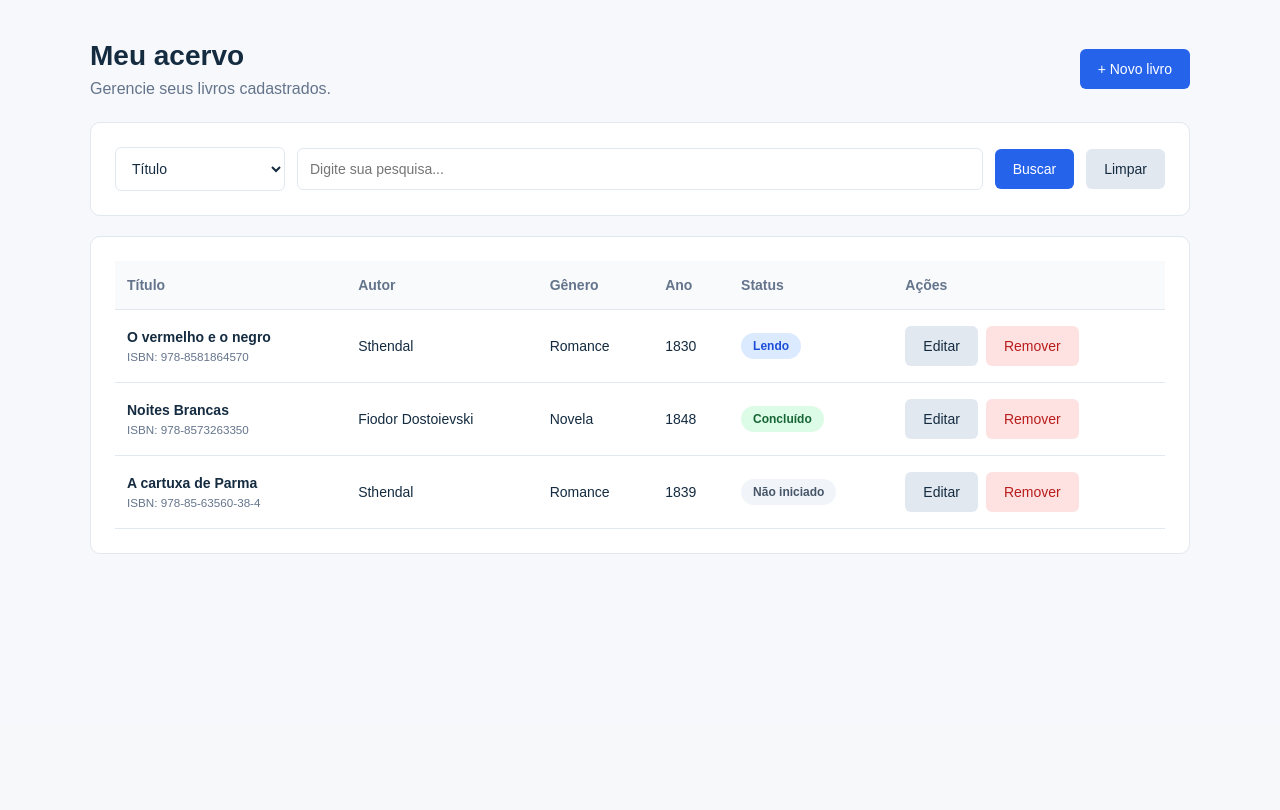
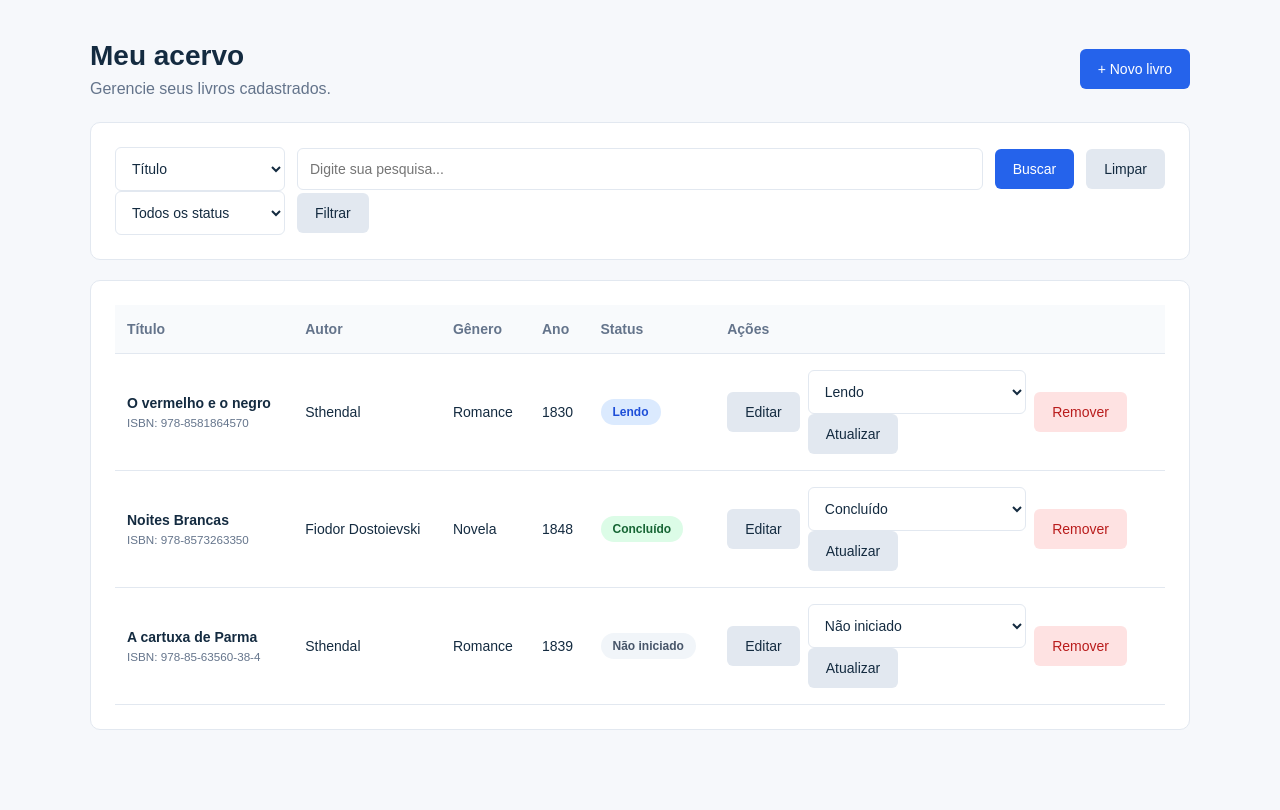
Before and after one commit to C14-Inatel-2026-2/Imersos, a Flask app: page /livros in a window 1280 px wide. Shown: the part 75-885 px from the top of the page. Before the commit the page ends 629 px from the top, so only its background shows below. Run offline with Flask 3, Linux system fonts and the light colour scheme; some libraries are stand-ins or nearby versions.

Commit message:
feat: adiciona alteracao e filtro de status de leitura na interface web

```diff
--- a/app.py
+++ b/app.py
@@ -43,6 +43,7 @@ def index():
 def listar_livros():
     termo = request.args.get("termo", "").strip()
     campo = request.args.get("campo", "titulo").strip().lower()
+    status = request.args.get("status", "").strip()
     erro_busca = None
 
     try:
@@ -56,6 +57,18 @@ def listar_livros():
         else:
             livros = service.listar_livros()
 
+        if status:
+            isbns_com_status = {
+                livro.isbn
+                for livro in service.filtrar_por_status(status)
+            }
+
+            livros = [
+                livro
+                for livro in livros
+                if livro.isbn in isbns_com_status
+            ]
+
     except ValueError as erro:
         livros = []
         erro_busca = str(erro)
@@ -65,8 +78,27 @@ def listar_livros():
         livros=livros,
         termo=termo,
         campo=campo,
+        status=status,
         erro_busca=erro_busca
     )
+
+
+@app.post("/livros/<isbn>/status")
+def alterar_status_livro(isbn):
+    novo_status = request.form.get("status_leitura", "").strip()
+
+    try:
+        service.alterar_status(isbn, novo_status)
+
+        flash(
+            "Status de leitura atualizado com sucesso!",
+            "sucesso"
+        )
+
+    except ValueError as erro:
+        flash(str(erro), "erro")
+
+    return redirect(url_for("listar_livros"))
 
 
 @app.route("/cadastrar", methods=["GET", "POST"])
--- a/templates/livros.html
+++ b/templates/livros.html
@@ -26,6 +26,9 @@
         method="GET"
         class="search-form"
     >
+        {% if status %}
+            <input type="hidden" name="status" value="{{ status }}">
+        {% endif %}
 
         <select
             name="campo"
@@ -68,6 +71,46 @@
            class="btn btn-secondary">
             Limpar
         </a>
+
+    </form>
+
+    <form
+        action="{{ url_for('listar_livros') }}"
+        method="GET"
+        class="search-form"
+    >
+
+        {% if termo %}
+            <input type="hidden" name="termo" value="{{ termo }}">
+            <input type="hidden" name="campo" value="{{ campo }}">
+        {% endif %}
+
+        <select
+            name="status"
+            class="form-control"
+            aria-label="Filtrar por status de leitura"
+        >
+            <option value="">Todos os status</option>
+
+            <option value="nao_iniciado"
+                {% if status == 'nao_iniciado' %}selected{% endif %}>
+                Não iniciado
+            </option>
+
+            <option value="lendo"
+                {% if status == 'lendo' %}selected{% endif %}>
+                Lendo
+            </option>
+
+            <option value="concluido"
+                {% if status == 'concluido' %}selected{% endif %}>
+                Concluído
+            </option>
+        </select>
+
+        <button type="submit" class="btn btn-secondary">
+            Filtrar
+        </button>
 
     </form>
 
@@ -150,6 +193,42 @@
                                 </a>
 
                                 <form
+                                    action="{{ url_for('alterar_status_livro', isbn=livro.isbn) }}"
+                                    method="POST"
+                                >
+                                    <input
+                                        type="hidden"
+                                        name="csrf_token"
+                                        value="{{ csrf_token() }}"
+                                    >
+
+                                    <select
+                                        name="status_leitura"
+                                        class="form-control"
+                                        aria-label="Novo status de leitura"
+                                    >
+                                        <option value="nao_iniciado"
+                                            {% if livro.status_leitura == 'nao_iniciado' %}selected{% endif %}>
+                                            Não iniciado
+                                        </option>
+
+                                        <option value="lendo"
+                                            {% if livro.status_leitura == 'lendo' %}selected{% endif %}>
+                                            Lendo
+                                        </option>
+
+                                        <option value="concluido"
+                                            {% if livro.status_leitura == 'concluido' %}selected{% endif %}>
+                                            Concluído
+                                        </option>
+                                    </select>
+
+                                    <button type="submit" class="btn btn-secondary">
+                                        Atualizar
+                                    </button>
+                                </form>
+
+                                <form
                                     action="{{ url_for('remover_livro', isbn=livro.isbn) }}"
                                     method="POST"
                                     onsubmit="return confirm('Deseja realmente remover este livro?');"
```
